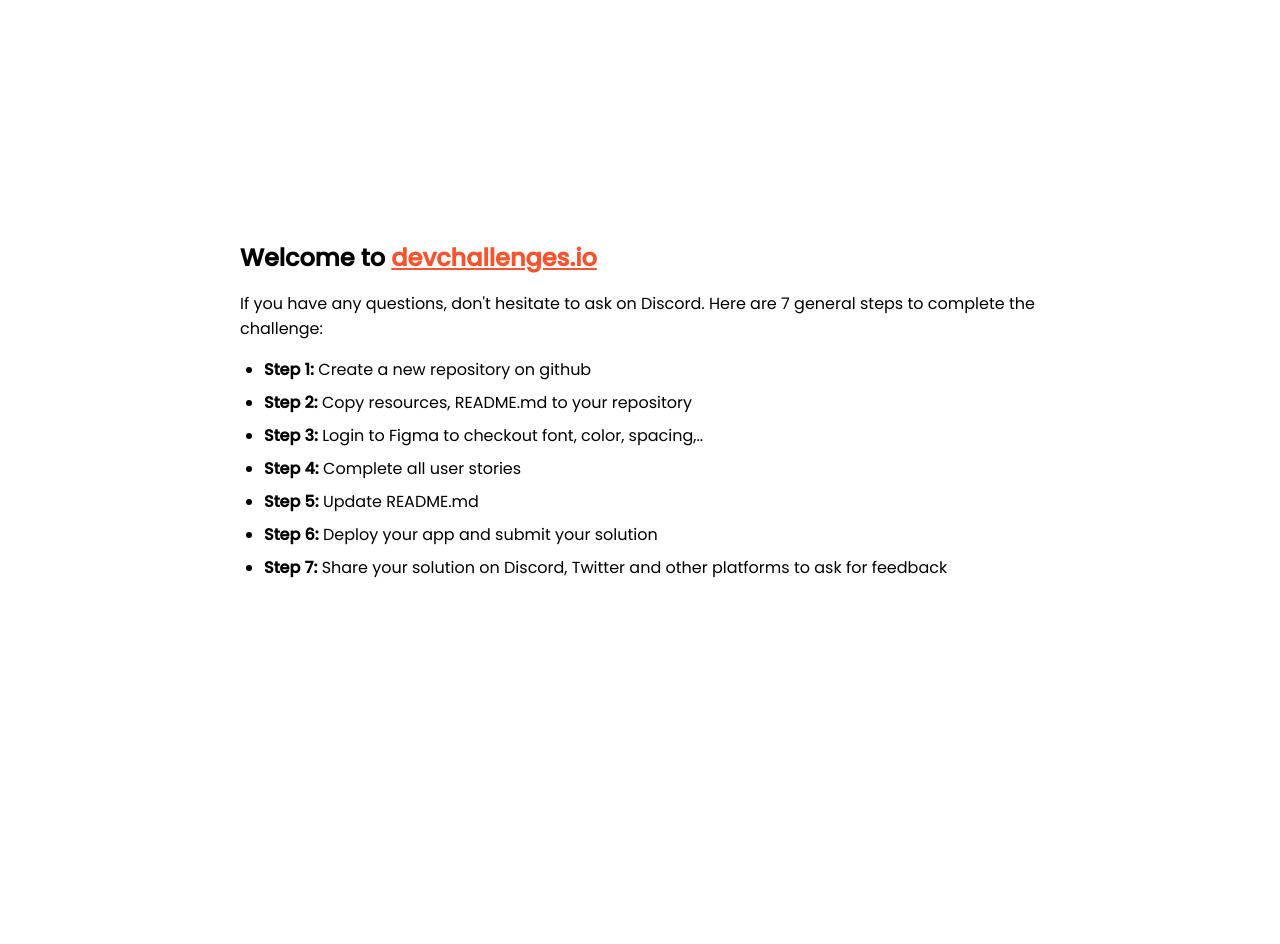
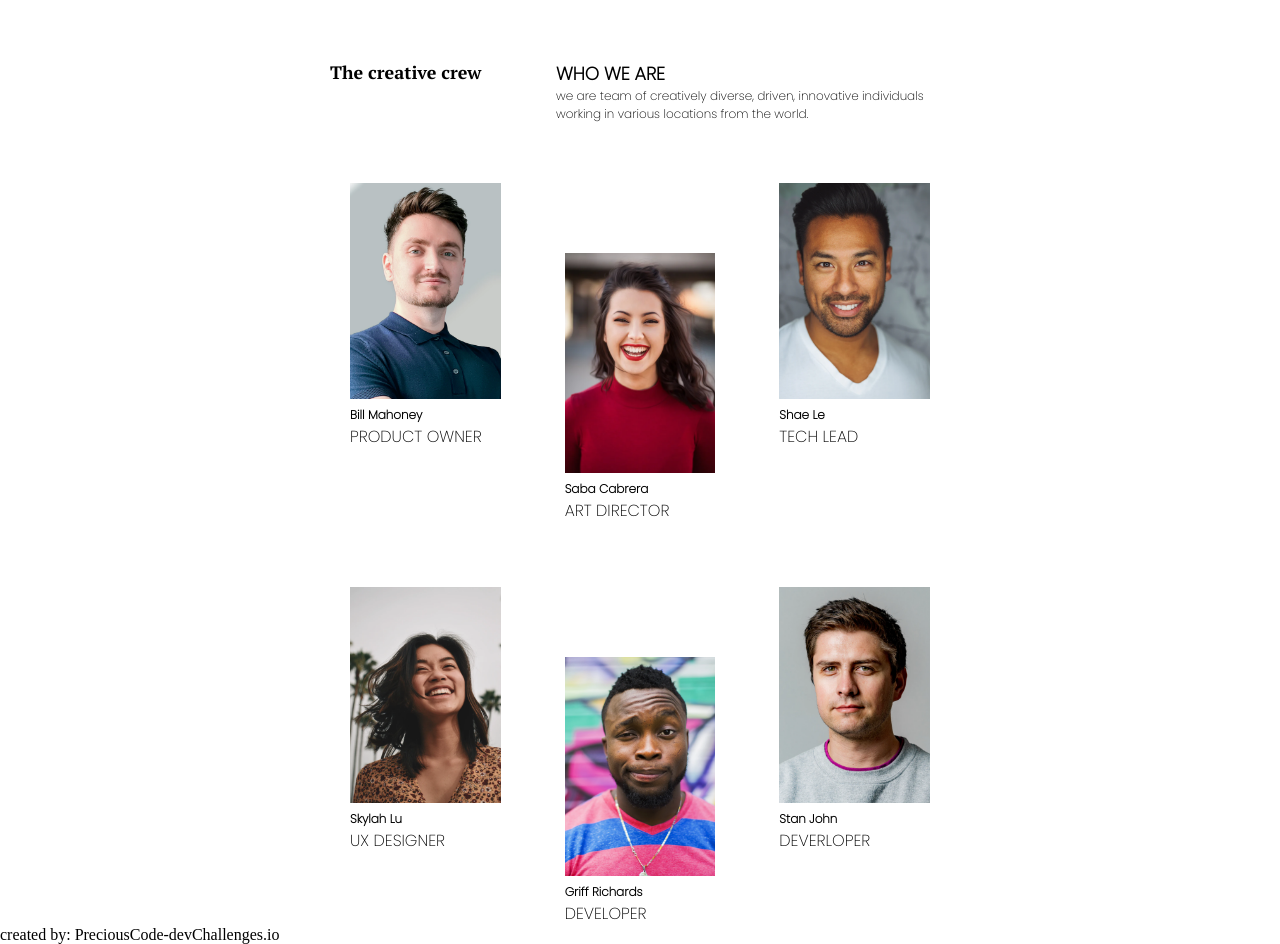
Before and after one commit to precious654/my-team-page-challenge, a plain HTML site: page index.html in a window 1280 px wide. Before the commit the page ends 800 px from the top, so only its background shows below. Drawn offline with Linux system fonts and the light colour scheme.

Commit message:
final product

```diff
--- a/index.html
+++ b/index.html
@@ -2,94 +2,69 @@
 <html lang="en">
   <head>
     <meta charset="utf-8" />
-    <meta
-      name="viewport"
-      content="width=device-width, initial-scale=1,
-  maximum-scale=5"
-    />
-
-    <link rel="icon" href="devchallenges.png" />
-
-    <link
-      rel="shortcut icon"
-      type="image/x-icon"
-      href="https://devchallenges.io/"
-    />
-
-    <link
-      href="https://fonts.googleapis.com/css2?family=Poppins:wght@400;500&display=swap"
-      rel="stylesheet"
-    />
-
-    <title>Devchallenges</title>
-
-    <style>
-      body {
-        font-family: "Poppins", sans-serif;
-      }
-
-      ul {
-        padding-left: 24px;
-      }
-
-      li {
-        margin-bottom: 8px;
-      }
-
-      .welcome {
-        max-width: 800px;
-        margin: 0 auto;
-      }
-
-      .welcome-text {
-        margin-top: 30vh;
-        font-weight: 500;
-      }
-
-      .welcome-text p {
-        font-size: 1rem;
-        font-weight: 400;
-      }
-
-      .welcome-text h1 {
-        font-size: 1.5rem;
-      }
-
-      .welcome-text a {
-        color: #f7542e;
-      }
-    </style>
+    <meta name="viewport" content="width=device-width, initial-scale=1"/>
+    <title>My Team Page</title>
+    <link rel="stylesheet" type="text/css" href="style.css"/>
+    <link href="https://fonts.googleapis.com/css2?family=Poppins:wght@200&display=swap" rel="stylesheet">
+    <link href="https://fonts.googleapis.com/css2?family=PT+Serif:wght@700&display=swap" rel="stylesheet">
   </head>
   <body>
-    <div class="welcome">
-      <div class="welcome-text">
-        <h1>
-          Welcome to
-          <a href="https://devchallenges.io/" target="_blank"
-            >devchallenges.io</a
-          >
-        </h1>
+    <div class="container-1">
+      <div class="title">
+      <h1>The creative crew</h1>
+      </div>
 
+      <div class="title-2">
+      <h1>WHO WE ARE</h1>
+      <p>
+        we are team of creatively diverse, driven, innovative individuals working in various locations from the world.
+      </p>
+      </div>
+      </div>
+
+
+      <div class="container-2">
+      <div class="image-1">
+          <img src="photo1.png" alt="an image">
+          <h1>Bill Mahoney</h1>
+          <p>PRODUCT OWNER</p>
+      </div>
+
+      <div class="image-2">
+          <img src="photo2.png" alt="an image">
+          <h1>Saba Cabrera</h1>
+          <p>ART DIRECTOR</p>
+      </div>
+
+      <div class="image-3">
+        <img src="photo3.png" alt="an image">
+        <h1>Shae Le</h1>
+        <p>TECH LEAD</p>
+      </div>
+
+      <div class="image-4">
+        <img src="photo4.png" alt="an image">
+        <h1>Skylah Lu</h1>
+        <p>UX DESIGNER</p>
+      </div>
+
+      <div class="image-5">
+        <img src="photo5.png" alt="an image">
+        <h1>Griff Richards</h1>
+        <p>DEVELOPER</p>
+      </div>
+
+      <div class="image-6">
+        <img src="photo6.png" alt="an image">
+        <h1>Stan John</h1>
+        <p>DEVERLOPER</p>
+      </div>
+      </div>
+
+      <div class="footer">
         <p>
-          If you have any questions, don't hesitate to ask on Discord. Here are
-          7 general steps to complete the challenge:
+          created by: PreciousCode-devChallenges.io
         </p>
       </div>
-
-      <ul>
-        <li><b>Step 1:</b> Create a new repository on github</li>
-        <li><b>Step 2:</b> Copy resources, README.md to your repository</li>
-        <li>
-          <b>Step 3:</b> Login to Figma to checkout font, color, spacing,..
-        </li>
-        <li><b>Step 4:</b> Complete all user stories</li>
-        <li><b>Step 5:</b> Update README.md</li>
-        <li><b>Step 6:</b> Deploy your app and submit your solution</li>
-        <li>
-          <b>Step 7:</b> Share your solution on Discord, Twitter and other
-          platforms to ask for feedback
-        </li>
-      </ul>
-    </div>
   </body>
 </html>
--- /dev/null
+++ b/style.css
@@ -0,0 +1,109 @@
+*{
+  margin: 0;
+  padding: 0;
+}
+
+@media (min-width: 920px) {
+  .container-1{
+    display: flex;
+    justify-content: space-between;
+    padding: 20px;
+    margin-block-start: 40px;
+  }
+
+  .container-2{
+    display: grid;
+    grid-template-columns: 1fr 1fr 1fr;
+    grid-gap: 4em;
+    margin-block-start: 40px;
+    padding-inline-end: 350px;
+    padding-inline-start: 350px;
+    grid-auto-rows: minmax(70px, auto);
+  }
+
+  .image-2{
+    padding-block-start: 70px;
+  }
+
+  .image-5{
+    padding-block-start: 70px;
+  }
+
+  .title-2{
+    width: 409px;
+    margin-inline-end: 295px;
+  }
+
+  .title{
+    font-size: 9px;
+    margin-inline-start: 310px;
+  }
+
+}
+
+@media (max-width: 919px) {
+
+  .container-2{
+    display: grid;
+    grid-template-columns: 1fr 1fr;
+    grid-gap: 2em;
+    margin: 20px 15px;
+  }
+
+  .image-2{
+    padding-block-start: 70px;
+  }
+
+  .image-4{
+    padding-block-start: 70px;
+  }
+
+  .image-6{
+    padding-block-start: 70px;
+  }
+
+  .container-1{
+    margin: 20px 15px;
+  }
+
+  .title{
+    margin-block-end: 20px;
+  }
+
+}
+
+
+img{
+  width: 100%;
+  height: auto;
+}
+
+body{
+  color: #000000;
+}
+
+.container-2{
+  font-family: 'Poppins', sans-serif;
+}
+
+.container-2 h1{
+  font-size: 12px;
+  font-weight: 600;
+}
+
+.title{
+  font-family: 'PT Serif', serif;
+}
+
+.title-2{
+  font-family: 'Poppins', sans-serif;
+}
+
+.title-2 h1{
+  font-size: 18px;
+  font-weight: 900;
+}
+
+.title-2 p{
+  font-size: 12px;
+}
```
Also changed, not shown: 1 other file.
